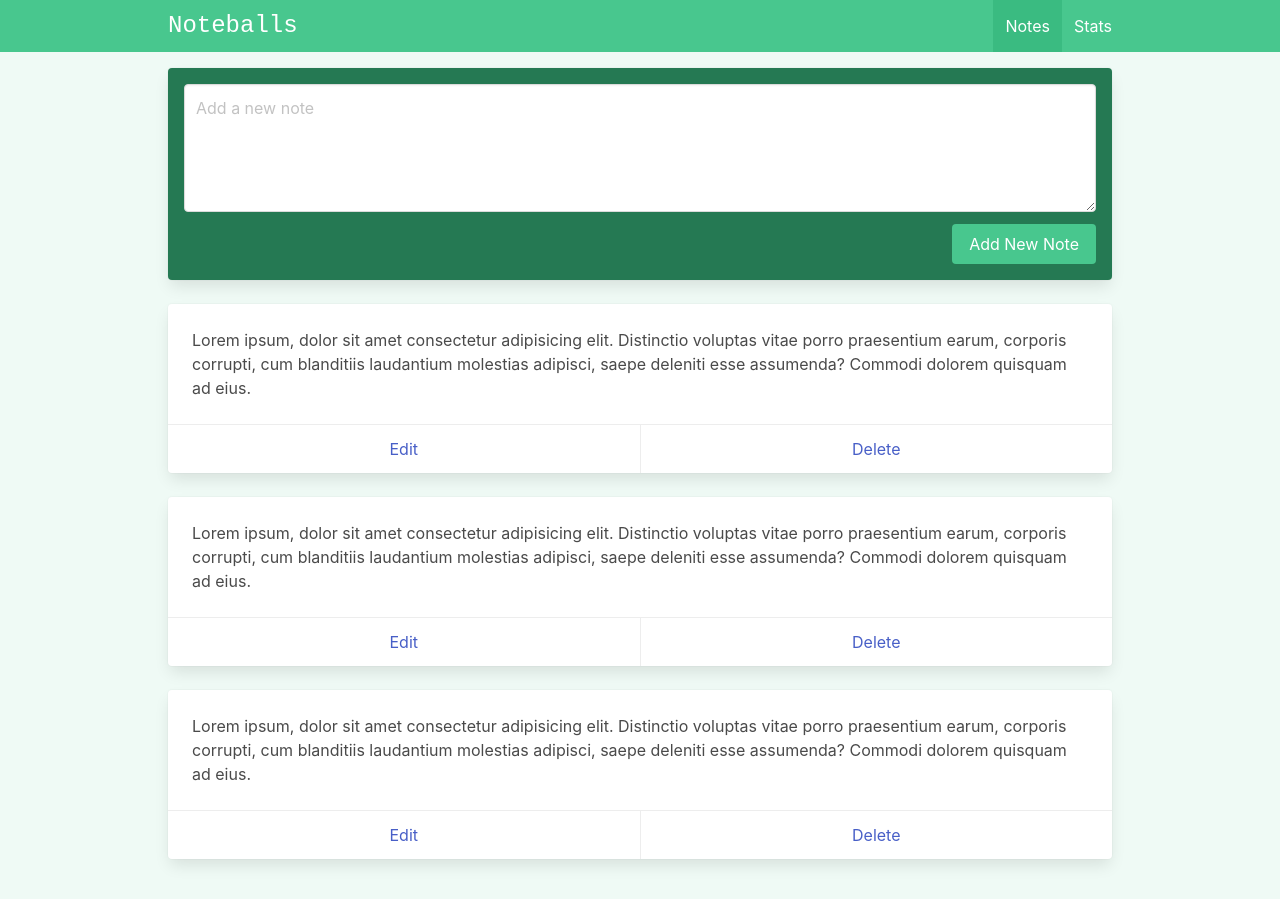
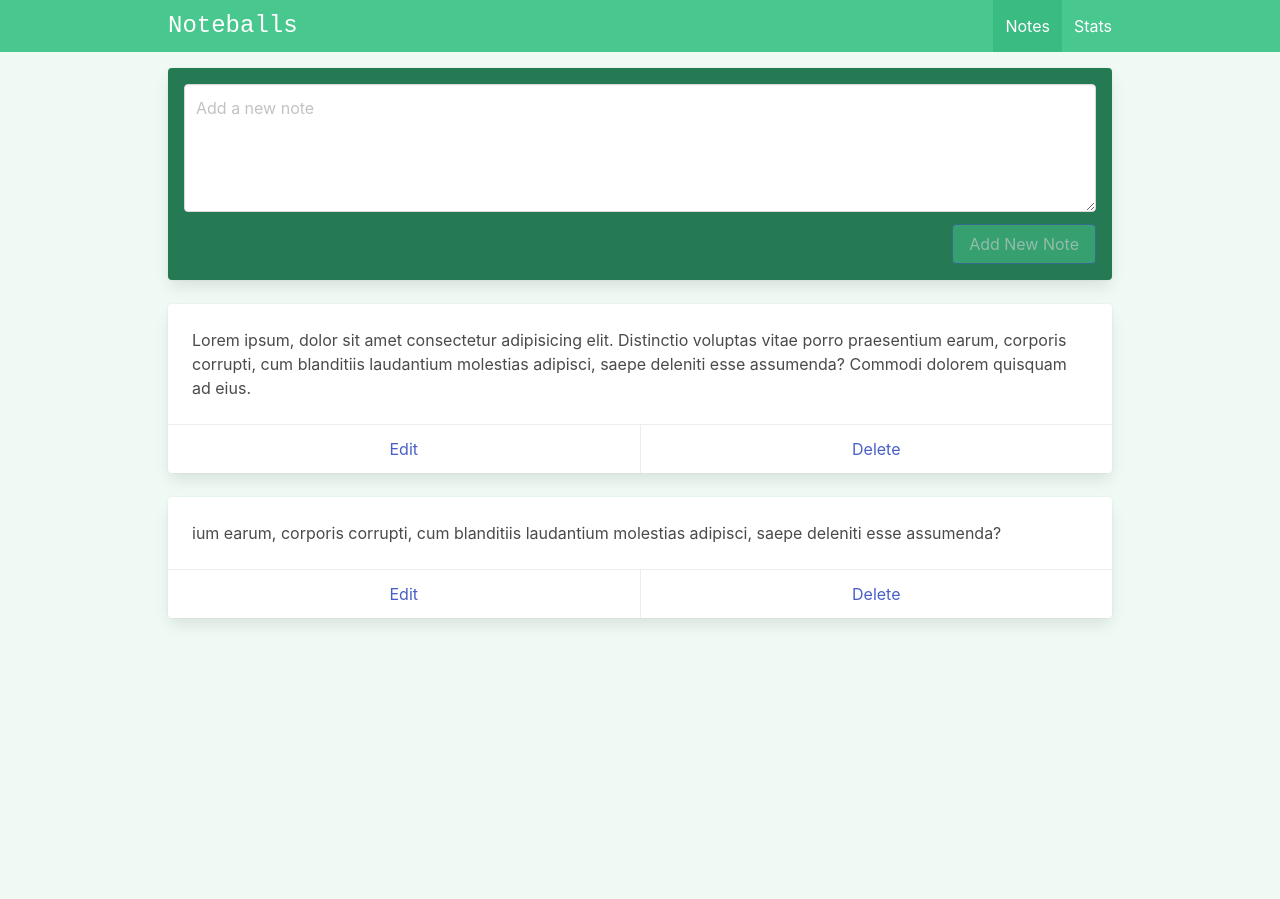
Before and after one commit to Miszczo/noteballs-app, a Vue app: page /#/ in a window 1280 px wide. After the commit the page ends 800 px from the top, so only its background shows below. Built offline with nearby package versions, Linux system fonts and the light colour scheme.

Commit message:
Add function to add notes

```diff
--- a/package.json
+++ b/package.json
@@ -11,6 +11,7 @@
   "dependencies": {
     "bulma": "^0.9.4",
     "pinia": "^2.1.7",
+    "uuid": "^9.0.1",
     "vue": "^3.4.15",
     "vue-router": "^4.2.5"
   },
--- a/src/views/ViewNotes.vue
+++ b/src/views/ViewNotes.vue
@@ -5,14 +5,22 @@
             <div class="field">
                 <div class="control">
                     <textarea
+                        v-model="newNote"
                         class="textarea"
                         placeholder="Add a new note"
+                        ref="newNoteRef"
                     />
                 </div>
             </div>
             <div class="field is-grouped is-grouped-right">
                 <div class="control">
-                    <button class="button is-link has-background-success">Add New Note</button>
+                    <button
+                        @click="addNote"
+                        :disabled="!newNote"
+                        class="button is-link has-background-success"
+                    >
+                        Add New Note
+                    </button>
                 </div>
             </div>
         </div>
@@ -20,11 +28,12 @@
 
         <div
             class="card mb-5"
-            v-for="i in 3"
+            v-for="note in notes"
+            :key="note.id"
         >
             <div class="card-content">
                 <div class="content">
-                    Lorem ipsum, dolor sit amet consectetur adipisicing elit. Distinctio voluptas vitae porro praesentium earum, corporis corrupti, cum blanditiis laudantium molestias adipisci, saepe deleniti esse assumenda? Commodi dolorem quisquam ad eius.
+                    {{ note.content }}
                 </div>
             </div>
             <footer class="card-footer">
@@ -43,4 +52,45 @@
             </footer>
         </div>
     </div>
+    {{ newNote }}
 </template>
+
+<script setup>
+/**
+ * imports
+ */
+
+import { ref } from 'vue';
+import { v4 as uuidv4 } from 'uuid';
+
+/**
+ * notes
+ */
+
+const newNote = ref(''),
+    notes = ref([
+        {
+            id: 'id1',
+            content: 'Lorem ipsum, dolor sit amet consectetur adipisicing elit. Distinctio voluptas vitae porro praesentium earum, corporis corrupti, cum blanditiis laudantium molestias adipisci, saepe deleniti esse assumenda? Commodi dolorem quisquam ad eius.'
+        },
+        {
+            id: 'id2',
+            content: 'ium earum, corporis corrupti, cum blanditiis laudantium molestias adipisci, saepe deleniti esse assumenda?'
+        }
+    ]),
+    newNoteRef = ref(null);
+
+/**
+ * methods
+ */
+
+const addNote = () => {
+    let note = {
+        id: uuidv4(),
+        content: newNote.value,
+    }
+    notes.value.unshift(note);
+    newNote.value = '';
+    newNoteRef.value.focus();
+}
+</script>
```
Also changed, not shown: 1 other file (tests, documents, lock files or other folders).
